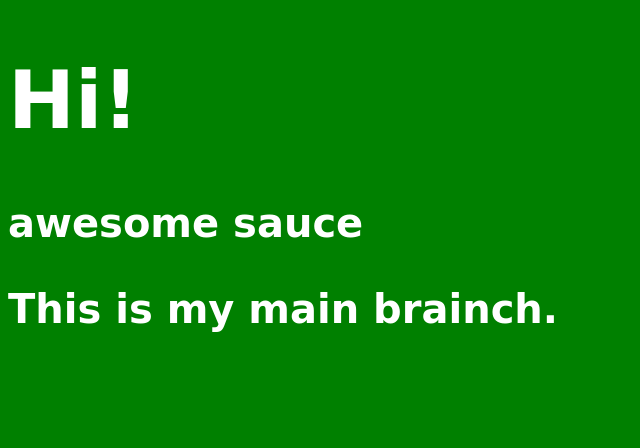
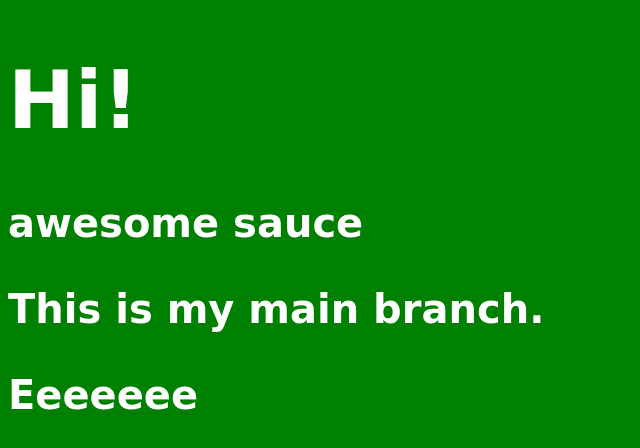
Before and after one commit to cvs181801/jabjab-repo, a plain HTML site: page index.html in a window 1280 px wide. Shown: the whole page, without its empty margins (0-640 px from the left). Drawn offline with Linux system fonts and the light colour scheme.

Commit message:
trial run

```diff
--- a/index.html
+++ b/index.html
@@ -6,5 +6,6 @@
 <body>
     <h1>Hi!</h1>
     <p>awesome sauce</p>
-    <p>This is my main brainch.</p>
+    <p>This is my main branch.</p>
+    <p>Eeeeeee</p>
 </body>
```
